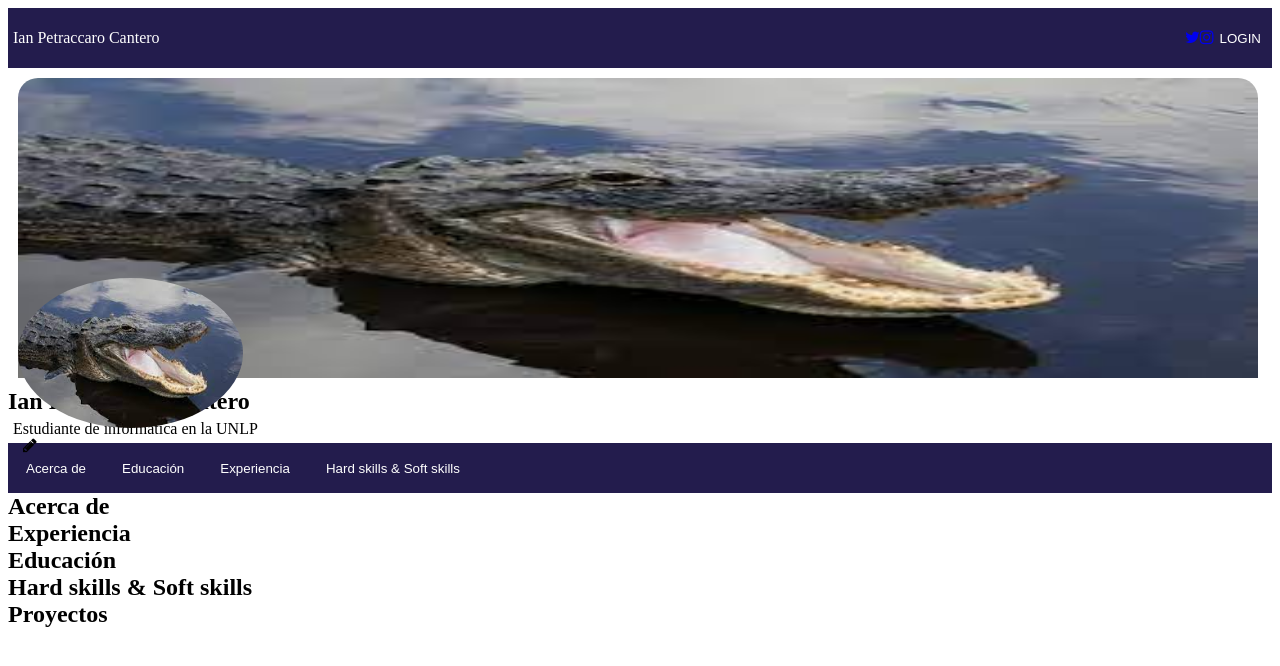
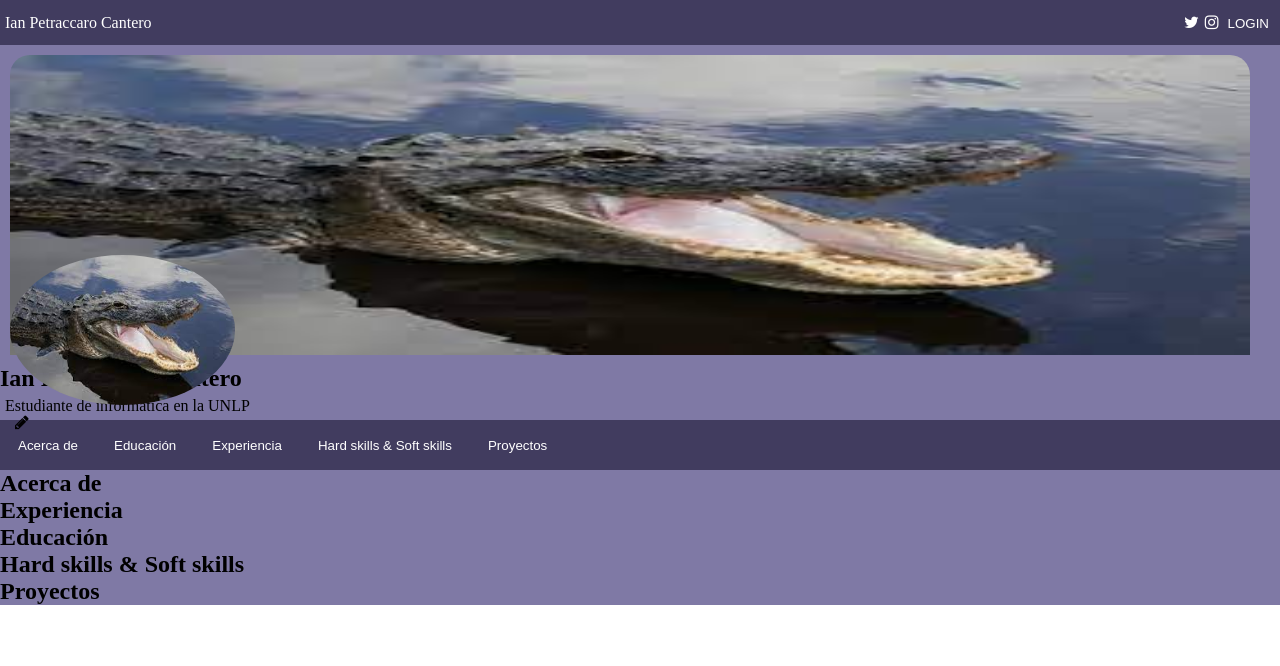
Before and after one commit to Sectusius/Portfolio-Frontend, an Angular app: page / in a window 1280 px wide. Shown: the top 666 px of the page. Built offline with nearby package versions, Linux system fonts and the light colour scheme.

Commit message:
Init portfolio

```diff
--- a/src/app/app.component.css
+++ b/src/app/app.component.css
@@ -1,9 +1,16 @@
 html, body, *{
     margin:0;
 }
+body{
+    background-color: rgb(127, 121, 165);
+}
+a, a:visited, a:hover, a:active{
+    padding: 3px 3px 3px 3px;
+    color:inherit;
+}
 .page-header {
-    background-color:rgb(35, 28, 77);
-    height: 60px;
+    background-color:rgb(65, 60, 95);
+    height: 45px;
     border: gray;
     display: flex;
     justify-items: right;
@@ -49,7 +56,7 @@ img.profile-pic{
     color: white;
 }
 .navegation-header{
-    background-color: rgb(35, 28, 77);
+    background-color: rgb(65, 60, 95);
     height: 50px;
     align-content: center;
     justify-items: center;
@@ -71,6 +78,19 @@ img.profile-pic{
 p{
     padding: 5px;
 }
+.acerca_de{
+}
+.proyectos{
+}
+.experiencia{
+
+}
+.educacion{
+
+}
+.hard_soft_skills{
+
+}
 main{
     font: bold;
 }
--- a/src/app/app.component.html
+++ b/src/app/app.component.html
@@ -34,20 +34,11 @@
             <button class="navegation-button">Educación</button>
             <button class="navegation-button">Experiencia</button>
             <button class="navegation-button">Hard skills & Soft skills</button>
+            <button class="navegation-button">Proyectos</button>
         </div>
-        <div>
-        <h2>Acerca de</h2>
-        </div>
-        <div>
-        <h2>Experiencia</h2>
-        </div>
-        <div>
-        <h2>Educación</h2>
-        </div>
-        <div>
-        <h2>Hard skills & Soft skills</h2>
-        </div>
-        <div>
-        <h2>Proyectos</h2>
-        </div>
+        <h2 class="acerca_de">Acerca de</h2>
+        <h2 class="experiencia">Experiencia</h2>
+        <h2 class="educacion">Educación</h2>
+        <h2 class="hard_soft_skills">Hard skills & Soft skills</h2>
+        <h2 class="proyectos">Proyectos</h2>
 </body>
--- a/src/index.html
+++ b/src/index.html
@@ -2,10 +2,10 @@
 <html lang="en">
 <head>
   <meta charset="utf-8">
-  <title>Portfolio</title>
+  <title>Portfolio-Petraccaro_Cantero_Ian</title>
   <base href="/">
   <meta name="viewport" content="width=device-width, initial-scale=1">
-  <link rel="icon" type="image/x-icon" href="favicon.ico">
+  <link rel="icon" type="image/x-icon" href="rsz_gator.ico">
 </head>
 <body>
   <app-root></app-root>
--- a/src/styles.css
+++ b/src/styles.css
@@ -1 +1,4 @@
 /* You can add global styles to this file, and also import other style files */
+html, body, *{
+    margin:0;
+}
```
Also changed, not shown: src/gator.jpg (added), 1 other file (tests, documents, lock files or other folders).
